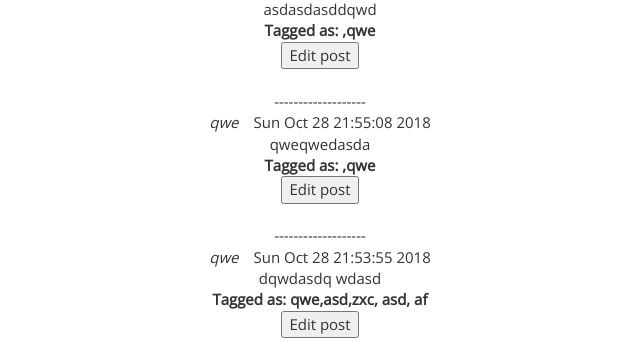
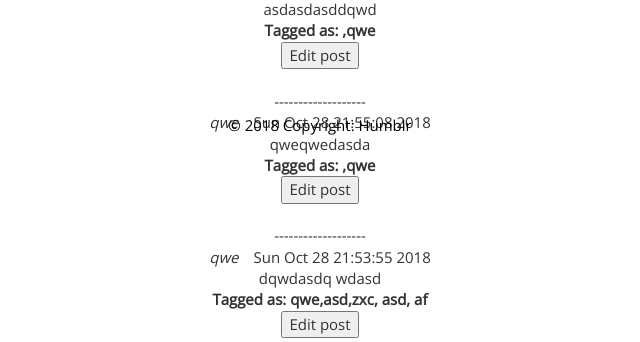
Before and after one commit to puneetjohal/Indian-Tech-Support, a Flask app: page /home in a window 1280 px wide. Shown: the part 664-1006 px from the top of the page, without its empty margins (320-960 px from the left). Run offline with Flask 2, Linux system fonts and the light colour scheme; a user stored in the database is signed in; data comes from the database, SQL or seed files in the repository; some libraries are stand-ins or nearby versions.

Commit message:
Updated footer

```diff
--- a/Current Version/templates/base.html
+++ b/Current Version/templates/base.html
@@ -29,6 +29,7 @@
   				font-size: 40px;
   				color: #007EA7;
         }
+
   </style>
   <nav class="navbar" style="background-color:rgb(10,10,10);">
     <a class="navbar-brand" style="margin-bottom:10px" href="/"><img class="form-inline" src="static/images/icon.png"></a>
@@ -47,9 +48,8 @@
 <body>
   {% block content %}
   {% endblock %}
-
-  {% block footer %}
-    <br> {# wrong copyright and credits #}
-  {% endblock %}
 </body>
+<footer style="position:absolute;bottom:0;width:100%">
+    <div class="footer-copyright text-center py-3" style="color:black;">&copy; 2018 Copyright: Humblr</div>
+</footer>
 </html>
```
